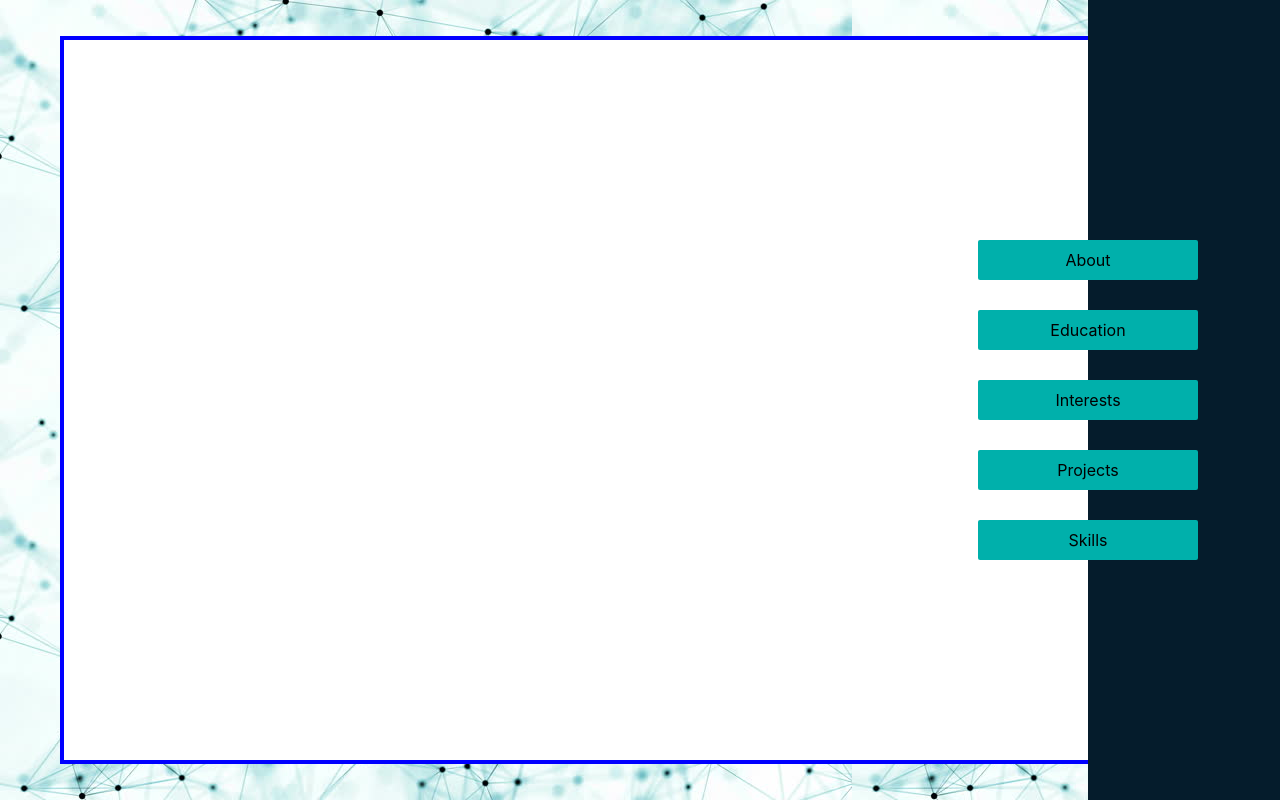
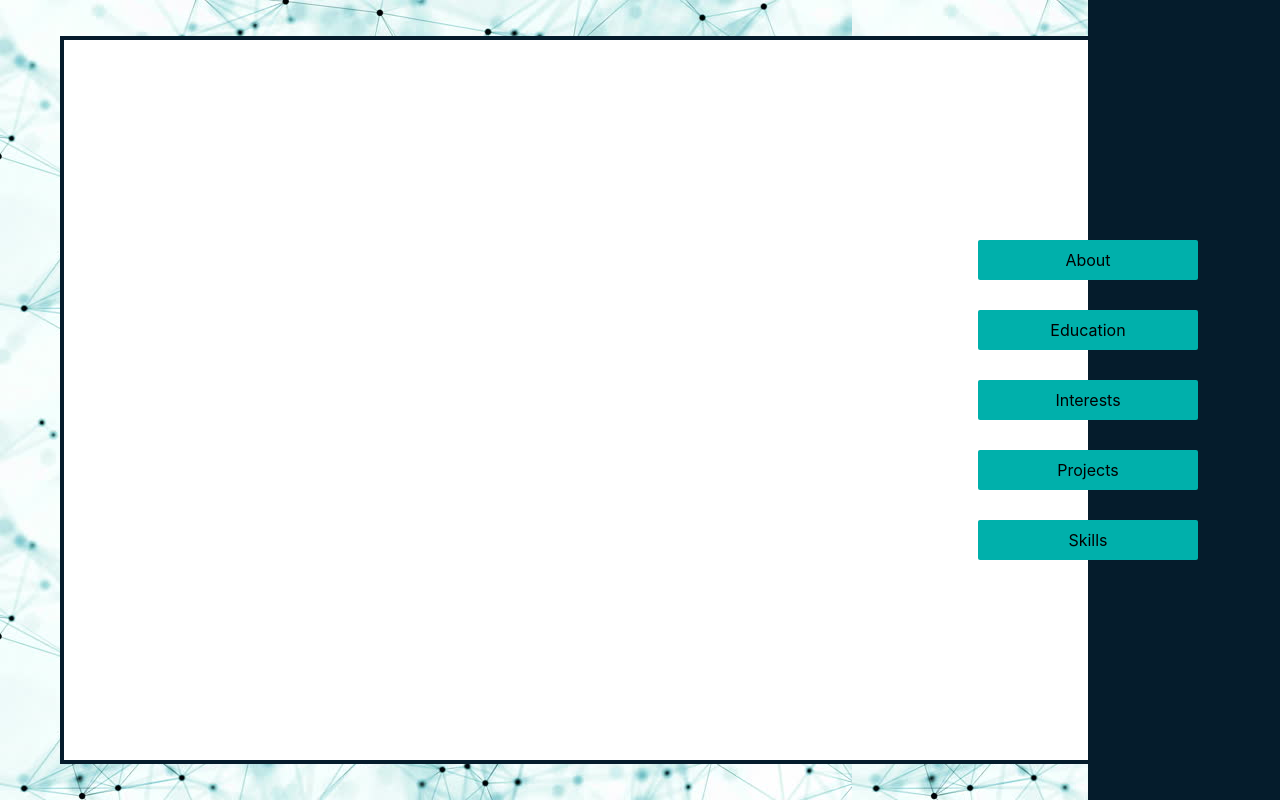
Before and after one commit to jayaharish/portfolio, a React (Create React App) app: page / in a window 1280 px wide. Shown: the top 800 px of the page. Built offline with nearby package versions, Linux system fonts and the light colour scheme.

Commit message:
changed border

```diff
--- a/src/components/Container.css
+++ b/src/components/Container.css
@@ -7,5 +7,5 @@
   transform: translate(-50%, -50%);
   transform-origin: right;
   background-color: white;
-  border: 4px solid blue;
+  border: 4px solid #051c2c;
 }
```
